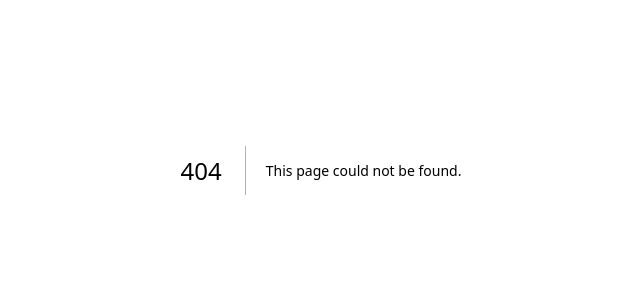
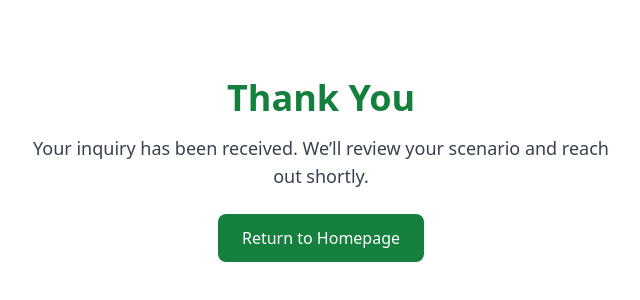
Before and after one commit to cwmiller192-collab/Evergreen-site, a Next.js app: page /thank-you in a window 1280 px wide. Before the commit this address had no page. Shown: the part 230-530 px from the top of the page, without its empty margins (319-959 px from the left). Built offline with nearby package versions, Linux system fonts and the light colour scheme.

Commit message:
Add Thank You page component

```diff
--- /dev/null
+++ b/app/thank-you/page.tsx
@@ -0,0 +1,22 @@
+export default function ThankYouPage() {
+  return (
+    <main className="min-h-screen flex items-center justify-center bg-white px-6">
+      <div className="max-w-xl text-center">
+        <h1 className="text-4xl font-bold text-green-700 mb-4">
+          Thank You
+        </h1>
+
+        <p className="text-lg text-gray-700 mb-6">
+          Your inquiry has been received. We’ll review your scenario and reach out shortly.
+        </p>
+
+        <a
+          href="https://evglending.com"
+          className="inline-block bg-green-700 text-white px-6 py-3 rounded-lg font-medium hover:bg-green-800 transition"
+        >
+          Return to Homepage
+        </a>
+      </div>
+    </main>
+  );
+}
```
